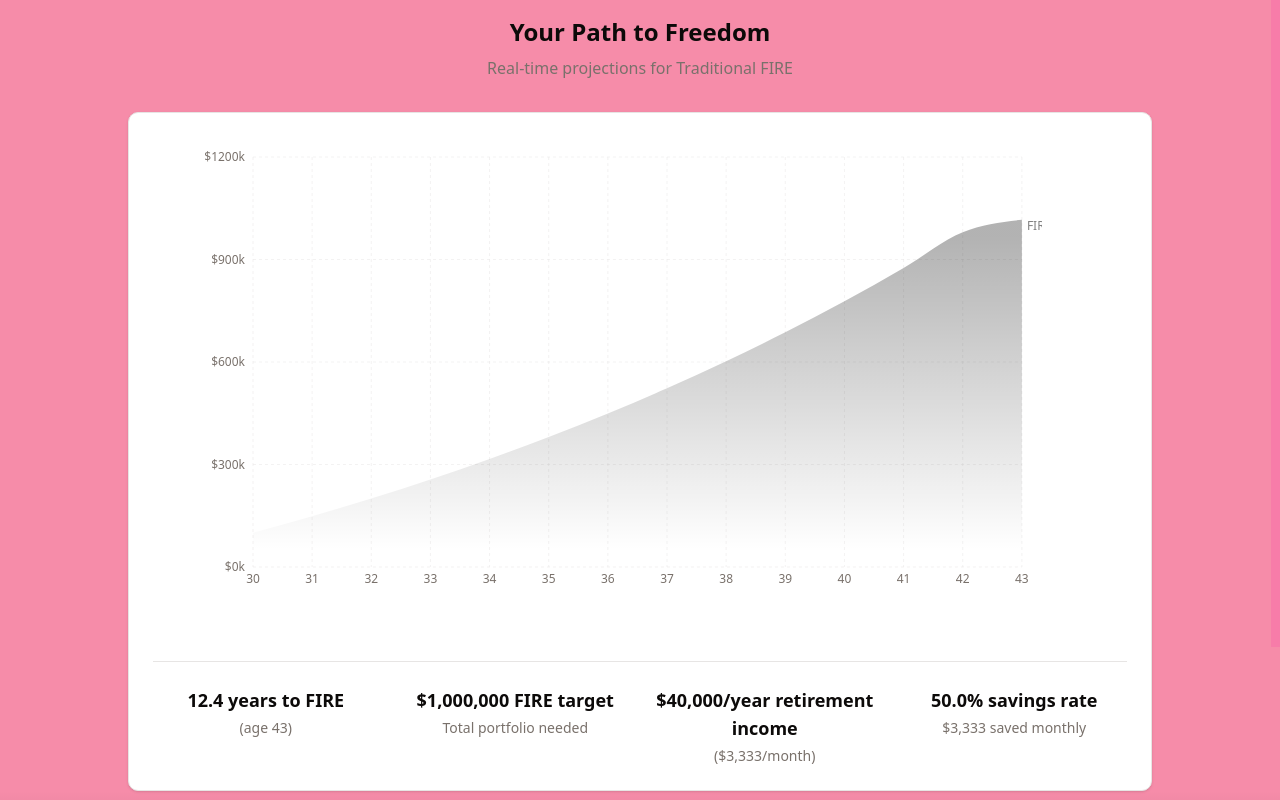
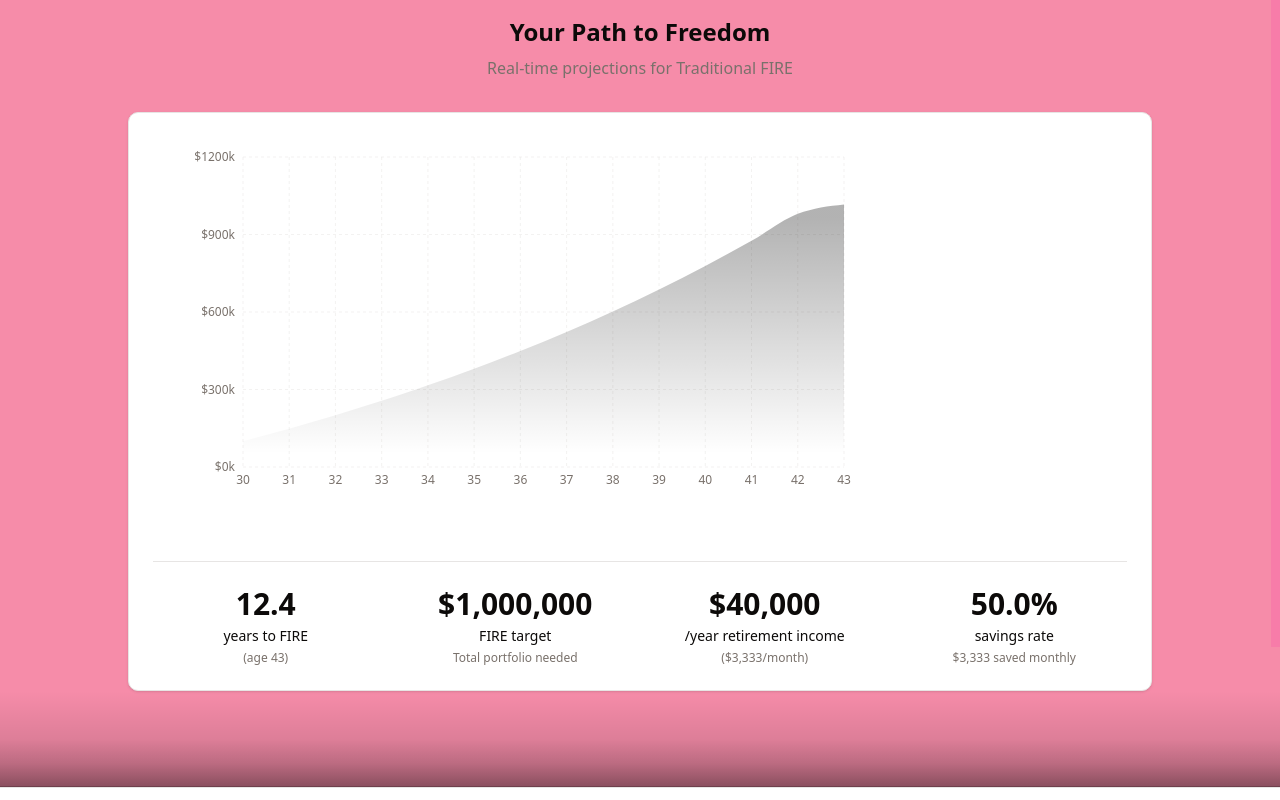
Before and after one commit to schelskedevco/ignidash-legacy, a Next.js app: page / in a window 1280 px wide. Shown: the part 1640-2440 px from the top of the page. Built offline with nearby package versions, Linux system fonts and the light colour scheme.

Commit message:
Small chart fixes

```diff
--- a/src/components/fire-scenarios/growth-chart.tsx
+++ b/src/components/fire-scenarios/growth-chart.tsx
@@ -1,5 +1,6 @@
 "use client";
 
+import { useState, useEffect } from "react";
 import {
   ChartConfig,
   ChartContainer,
@@ -29,27 +30,52 @@ const chartConfig = {
 } satisfies ChartConfig;
 
 export function GrowthChart({ data, projections }: GrowthChartProps) {
+  const [isMobile, setIsMobile] = useState(false);
+
+  useEffect(() => {
+    const checkMobile = () => {
+      setIsMobile(window.innerWidth < 768);
+    };
+
+    checkMobile();
+    window.addEventListener("resize", checkMobile);
+
+    return () => window.removeEventListener("resize", checkMobile);
+  }, []);
+
+  // Filter data points for mobile to reduce clutter
+  const chartData = isMobile
+    ? data.filter((_, index) => index % 2 === 0 || index === data.length - 1)
+    : data;
+
+  // Responsive configurations
+  const margin = isMobile
+    ? { top: 10, right: 10, left: 20, bottom: 20 }
+    : { top: 20, right: 20, left: 40, bottom: 40 };
+
+  const fontSize = isMobile ? 10 : 12;
+  const xAxisInterval = isMobile ? 1 : 0;
+
   return (
     <ChartContainer
       config={chartConfig}
-      className="h-[350px] sm:h-[400px] md:h-[500px]"
+      className="h-[250px] sm:h-[320px] md:h-[400px]"
     >
-      <AreaChart
-        data={data}
-        margin={{ top: 20, right: 20, left: 40, bottom: 40 }}
-      >
+      <AreaChart data={chartData} margin={margin}>
         <CartesianGrid strokeDasharray="3 3" className="stroke-muted/20" />
         <XAxis
           dataKey="age"
-          tick={{ fontSize: 12 }}
+          tick={{ fontSize }}
           tickLine={false}
           axisLine={false}
+          interval={xAxisInterval}
         />
         <YAxis
           tickFormatter={(value) => `$${(value / 1000).toFixed(0)}k`}
-          tick={{ fontSize: 12 }}
+          tick={{ fontSize }}
           tickLine={false}
           axisLine={false}
+          width={isMobile ? 35 : 50}
         />
         <ChartTooltip
           content={
@@ -78,17 +104,12 @@ export function GrowthChart({ data, projections }: GrowthChartProps) {
           stroke="hsl(var(--chart-1))"
           fillOpacity={1}
           fill="url(#colorPortfolio)"
-          strokeWidth={2}
+          strokeWidth={isMobile ? 1.5 : 2}
         />
         <ReferenceLine
           y={projections.fireNumber}
           stroke="hsl(var(--destructive))"
           strokeDasharray="5 5"
-          label={{
-            value: "FIRE Target",
-            position: "right",
-            style: { fontSize: 12 },
-          }}
         />
       </AreaChart>
     </ChartContainer>
--- a/src/components/fire-scenarios/key-metrics.tsx
+++ b/src/components/fire-scenarios/key-metrics.tsx
@@ -12,33 +12,38 @@ export function KeyMetrics({ projections, scenario }: KeyMetricsProps) {
   return (
     <div className="grid grid-cols-2 md:grid-cols-4 gap-6 mt-6">
       <div className="text-center">
-        <p className="text-lg font-semibold text-foreground">
+        <p className="text-2xl md:text-3xl font-bold text-foreground tabular-nums">
           {projections.yearsToTarget}
           {projections.monthsToTarget > 0
             ? `.${projections.monthsToTarget}`
-            : ""}{" "}
+            : ""}
+        </p>
+        <p className="text-sm font-medium text-foreground mt-1">
           years to FIRE
         </p>
-        <p className="text-sm text-muted-foreground mt-1">
+        <p className="text-xs text-muted-foreground mt-1">
           (age {projections.targetAge})
         </p>
       </div>
 
       <div className="text-center">
-        <p className="text-lg font-semibold text-foreground">
-          ${projections.fireNumber.toLocaleString()} FIRE target
+        <p className="text-2xl md:text-3xl font-bold text-foreground tabular-nums">
+          ${projections.fireNumber.toLocaleString()}
         </p>
-        <p className="text-sm text-muted-foreground mt-1">
+        <p className="text-sm font-medium text-foreground mt-1">FIRE target</p>
+        <p className="text-xs text-muted-foreground mt-1">
           Total portfolio needed
         </p>
       </div>
 
       <div className="text-center">
-        <p className="text-lg font-semibold text-foreground">
+        <p className="text-2xl md:text-3xl font-bold text-foreground tabular-nums">
           $<AnimatedNumber value={projections.retirementIncome} />
+        </p>
+        <p className="text-sm font-medium text-foreground mt-1">
           /year retirement income
         </p>
-        <p className="text-sm text-muted-foreground mt-1">
+        <p className="text-xs text-muted-foreground mt-1">
           ($
           {Math.round(projections.retirementIncome / 12).toLocaleString()}
           /month)
@@ -46,10 +51,11 @@ export function KeyMetrics({ projections, scenario }: KeyMetricsProps) {
       </div>
 
       <div className="text-center">
-        <p className="text-lg font-semibold text-foreground">
-          {projections.savingsRate}% savings rate
+        <p className="text-2xl md:text-3xl font-bold text-foreground tabular-nums">
+          {projections.savingsRate}%
         </p>
-        <p className="text-sm text-muted-foreground mt-1">
+        <p className="text-sm font-medium text-foreground mt-1">savings rate</p>
+        <p className="text-xs text-muted-foreground mt-1">
           $
           {Math.round(
             (scenario.inputs.annualIncome - scenario.inputs.annualExpenses) / 12
```
